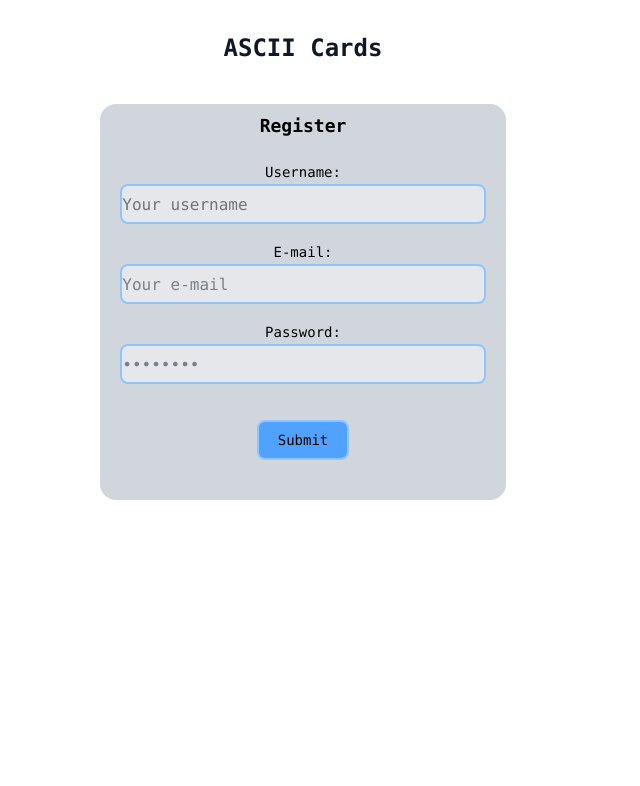
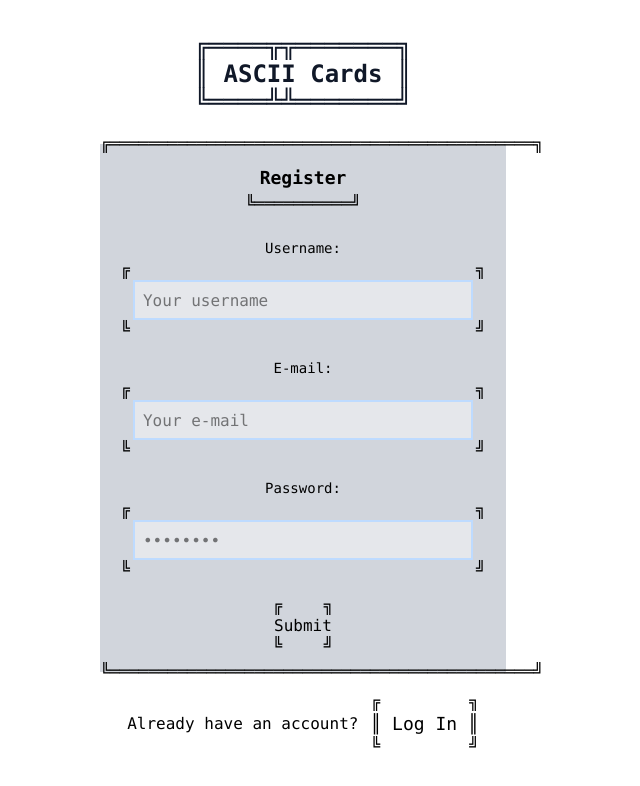
Before and after one commit to Nest0w0/ASCII-cards, a React (Vite) app in the folder frontend/: page /register in a window 1280 px wide. Shown: the top 786 px of the page, without its empty margins (337-977 px from the left). Built offline with nearby package versions, Linux system fonts and the light colour scheme.

Commit message:
Changed: Making it prettier part 3. Probably final one unless i missed something

```diff
--- a/frontend/src/components/expantion_form.tsx
+++ b/frontend/src/components/expantion_form.tsx
@@ -126,12 +126,12 @@ function ExpantionForm({ defaultID, defaultIcon, defaultName, title, method }: E
 
 
                 <div className="flex flex-col justify-self-center group leading-5 w-1/6 h-8 mb-10">
-                    <p className="text-left group-hover:bg-blue-100">╔<span className="float-end">╗</span></p>
+                    <p className="text-left group-hover:text-blue-400">╔<span className="float-end">╗</span></p>
                     <input
                         type="submit" value={"Submit"}
-                        className="group-hover:bg-blue-100"
+                        className="group-hover:font-bold"
                     />
-                    <p className="text-left group-hover:bg-blue-100">╚ <span className="float-end">╝</span></p>
+                    <p className="text-left group-hover:text-blue-400">╚ <span className="float-end">╝</span></p>
                 </div>
                 <p>
                     ╚════════════════════════════════════════════╝
--- a/frontend/src/pages/info_card_page.tsx
+++ b/frontend/src/pages/info_card_page.tsx
@@ -25,9 +25,9 @@ function InfoCardPage() {
     );
 
     const [modalState, setModalState] = useState({
-        isOpen: true,
-        title: 'skibidi',
-        message: 'toilet',
+        isOpen: false,
+        title: '',
+        message: '',
         isError: false,
     });
 
--- a/frontend/src/pages/register_page.tsx
+++ b/frontend/src/pages/register_page.tsx
@@ -1,6 +1,7 @@
 import { useState, type FormEvent } from "react";
 import Modal from "../components/modal";
 import { useNavigate } from "react-router-dom";
+import BigIcon from "../components/big_icon";
 
 function Register() {
     const [username, setUsername] = useState("");
@@ -63,38 +64,73 @@ function Register() {
         <>
             <section className='h-full'>
                 <div className='flex flex-col m-auto w-1/3 h-full'>
-                    <h1 className='font-bold text-gray-900 text-2xl mb-10'>ASCII Cards</h1>
-                    <div className='flex flex-col bg-gray-300 rounded-2xl'>
+                    <BigIcon />
+                    <div className='flex flex-col bg-gray-300 mt-7'>
+                        <p className='-mt-3'>╔════════════════════════════════════════════╗</p>
                         <a className='text-lg font-semibold mt-2'>Register</a>
+                        <p>╚══════════╝</p>
 
                         <form className='p-5 space-y-4' onSubmit={Submit}>
                             <label className='text-sm' htmlFor='username'>Username:</label>
+
+                            <div className='w-full leading-5 group'>
+                                <p className="text-left group-hover:text-blue-400">╔<span className="float-end">╗</span></p>
                                 <input
-                                className='h-10 w-full bg-gray-200 rounded-lg border-2 border-blue-300 focus:border-yellow-400 focus:border-3' type='text' placeholder='Your username'
+                                    className='h-10 w-85 p-2 bg-gray-200 border-2 border-blue-200 group-hover:border-blue-300' type='text' placeholder='Your username'
                                     onChange={(e) => setUsername(e.target.value)}
                                 >
+                                </input><br />
+                                <p className="text-left group-hover:text-blue-400">╚ <span className="float-end">╝</span></p>
+                            </div>
 
-                            </input><br />
+
 
                             <label className='text-sm' htmlFor='email'>E-mail:</label><br />
+                            <div className='w-full leading-5 group'>
+                                <p className="text-left group-hover:text-blue-400">╔<span className="float-end">╗</span></p>
                                 <input
-                                className='border-2 bg-gray-200 text-gray-900 border-blue-300 w-full rounded-lg h-10 focus:border-yellow-400 focus:border-3' type='text' placeholder='Your e-mail' id='email' name='email'
+                                    className='h-10 w-85 p-2 bg-gray-200 border-2 border-blue-200 group-hover:border-blue-300' type='text' placeholder='Your e-mail' id='email' name='email'
                                     onChange={(e) => setEmail(e.target.value)}
                                 /><br />
+                                <p className="text-left group-hover:text-blue-400">╚ <span className="float-end">╝</span></p>
+                            </div>
 
                             <label className='text-sm' htmlFor='password'> Password:</label><br />
+                            <div className='w-full leading-5 group'>
+                                <p className="text-left group-hover:text-blue-400">╔<span className="float-end">╗</span></p>
                                 <input
-                                className='border-2 bg-gray-200 text-gray-900 border-blue-300 w-full rounded-lg h-10 focus:border-yellow-400 focus:border-3' type='text' placeholder='••••••••' id='password' name='password'
+                                    className='h-10 w-85 p-2 bg-gray-200 border-2 border-blue-200 group-hover:border-blue-300' type='text' placeholder='••••••••' id='password' name='password'
                                     onChange={(e) => setPassword(e.target.value)}
                                 /><br />
+                                <p className="text-left group-hover:text-blue-400">╚ <span className="float-end">╝</span></p>
+                            </div>
 
+                            <div className="flex flex-col justify-self-center group leading-5 w-1/6 h-8 mb-3">
+                                <p className="text-left group-hover:text-blue-400">╔<span className="float-end">╗</span></p>
                                 <input
-                                type='Submit' value={"Submit"} readOnly
-                                className='bg-blue-400 border-2 border-blue-300 w-1/4 h-10 rounded-lg mx-auto my-5 text-sm focus:bg-blue-500 focus:border-yellow-400'>
+                                    type='Submit' value={"Submit"}
+                                    className='group-hover:font-bold'>
                                 </input>
+                                <p className="text-left group-hover:text-blue-400">╚ <span className="float-end">╝</span></p>
+                            </div>
                         </form>
+                        <p className='-mb-3'>╚════════════════════════════════════════════╝</p>
                     </div>
                 </div>
+
+                <p className='mt-3 mx-auto flex flex-row justify-center items-center h-20 w-1/3'>
+                Already have an account?
+                <div className='ml-3 flex flex-col group'>
+                    <p className='text-left -mb-1 group-hover:text-blue-500'>╔ <span className='float-end'>╗</span></p>
+                    <p
+                        className='text-lg group-hover:font-bold'
+                        onClick={() => navigate('/')}>
+                        <span className='group-hover:text-blue-400'>║</span> Log In <span className='group-hover:text-blue-400'>║</span>
+                    </p>
+                    <p className='text-left -mt-1 group-hover:text-blue-500'>╚<span className='float-end g'>╝</span></p>
+                </div>
+
+            </p>
             </section>
 
             <Modal
```
Lines whose indentation alone changed are shown as unchanged.
